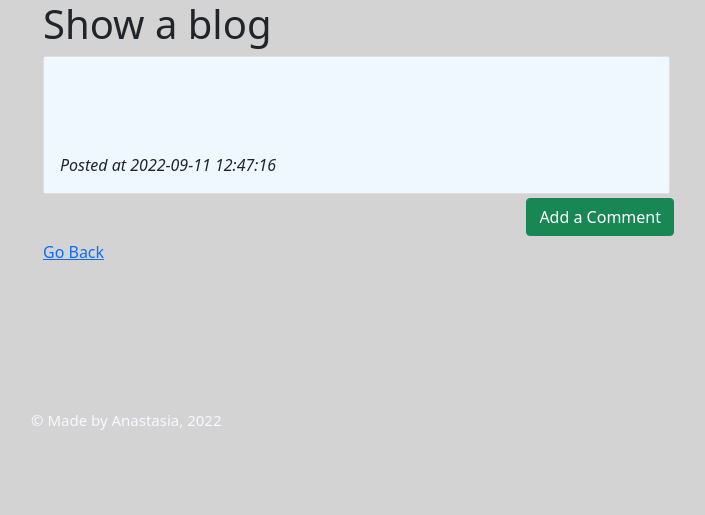
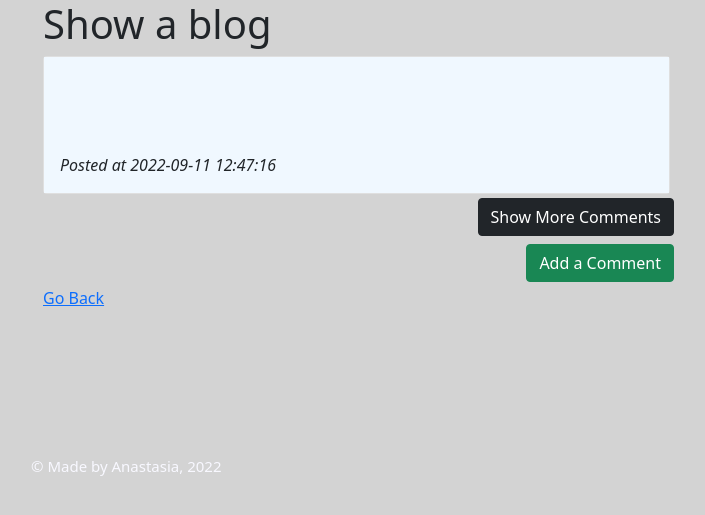
Before and after one commit to anastasia-chuvasheva/blogs, a Symfony app: template templates/blog/blog_show.html.twig in a window 1280 px wide. Shown: the top 515 px of the page, without its empty margins (39-744 px from the left). Run offline with Twig, Linux system fonts and the light colour scheme; the template is opened without the code that fills it, so the values that code supplies are empty; some libraries are stand-ins or nearby versions.

Commit message:
Added an AJAX based functionality to load comments (past the two that load by default). That required a repository function, a controller function with a new route that uses it and a new twig. If there aren't any comments, the button to show comments gets hidden, and user gets a message to that effect. If there are comments, but all of them were loaded, another message appears. Added some codestyle changes.

```diff
--- a/src/Form/BlogType.php
+++ b/src/Form/BlogType.php
@@ -41,9 +41,9 @@ class BlogType extends AbstractType
             ])
             ->add('text', TextareaType::class, [
                 'label' => 'Text',
-            'attr' => [
-                'rows' => 10,
-            ],
+                'attr' => [
+                    'rows' => 10,
+                ],
                 'constraints' => [
                     new NotBlank(),
                     new Length([
--- a/templates/blog/blog_show.html.twig
+++ b/templates/blog/blog_show.html.twig
@@ -12,10 +12,11 @@
             <div class="card-body">
                 {% if blog.imgExtra is not null %}
                     <div class="img-extra">
-                        <img src="{{ asset('uploads/images/' ~ blog.imgExtra) }}" class="card-img-top" alt="...">
+                        <img src="{{ asset('uploads/images/' ~ blog.imgExtra) }}" class="card-img-top"
+                             alt="...">
                     </div>
                 {% endif %}
-                    <h5 class="card-title"> {{ blog.title }}</h5>
+                <h5 class="card-title"> {{ blog.title }}</h5>
                 <b>
                     <h7> {{ blog.subtitle }}</h7>
                 </b>
@@ -27,7 +28,8 @@
                     <br>
                 </p>
                 {% if app.user.isAdmin %}
-                    <a class="btn btn-primary float-end border" href="{{ path('blog_update', {'blog': blog.id}) }}">
+                    <a class="btn btn-primary float-end border"
+                       href="{{ path('blog_update', {'blog': blog.id}) }}">
                         Update </a>
                 {% endif %}
             </div>
@@ -35,19 +37,14 @@
     </div>
     <div class="row justify-content-evenly">
         <div class="col">
-            <ul class="list-group">
-                {% for comment in blog.comments %}
-                    <li class="list-group-item" style="background-color: ghostwhite">
-                        <div class="text-start">
-                            {{ comment.text }}<br>
-                        </div>
-                        <div class="text-end">
-                            <i> by {{ comment.user.username }} </i>
-                            <br>
-                        </div>
-                    </li>
-                {% endfor %}
+            <ul id="list" class="list-group">
+
             </ul>
+        </div>
+        <div class="text-end m-1">
+            <button id="btn" class="btn btn-dark" href="{{ path('blog_show', {'blog': blog.id}) }}">Show More
+                Comments
+            </button>
         </div>
         <div class="text-end m-1">
             <a class="btn btn-success" href="{{ path('comment_create', {'blog': blog.id}) }}"> Add a Comment</a>
@@ -57,4 +54,27 @@
             <a href="{{ path('blogs_show_all') }}"> Go Back </a>
         </div>
     </div>
+    <script>
+        let offset = 0;
+        let blog = {{ blog.id }};
+        offset += 2;
+        $('#list').load('http://localhost:8000/comment/retrieve-comments/' + blog + '/' + offset, null, function () {
+            let firstTotal = $("li").length;
+            if (firstTotal === 0) {
+                $('#list').append('<div class="text-center m-1"> No comments </div>');
+                $("#btn").hide();
+            }
+        });
+
+        $("#btn").click(function () {
+            offset += 2;
+            $('#list').load('http://localhost:8000/comment/retrieve-comments/' + blog + '/' + offset, null, function () {
+                let total = $("li").length;
+                if (total < offset) {
+                    $('#list').append('<div class="text-center m-1"> No more comments </div>');
+                    $("#btn").attr('disabled', true);
+                }
+            });
+        });
+    </script>
 {% endblock %}
```
Also changed, not shown: src/Controller/Admin/BlogController.php (+9 -4 lines), src/Controller/CommentController.php (+13 -0 lines), src/Repository/CommentRepository.php (+15 -0 lines), templates/comment/show_comments.html.twig (added, +11 -0 lines).
